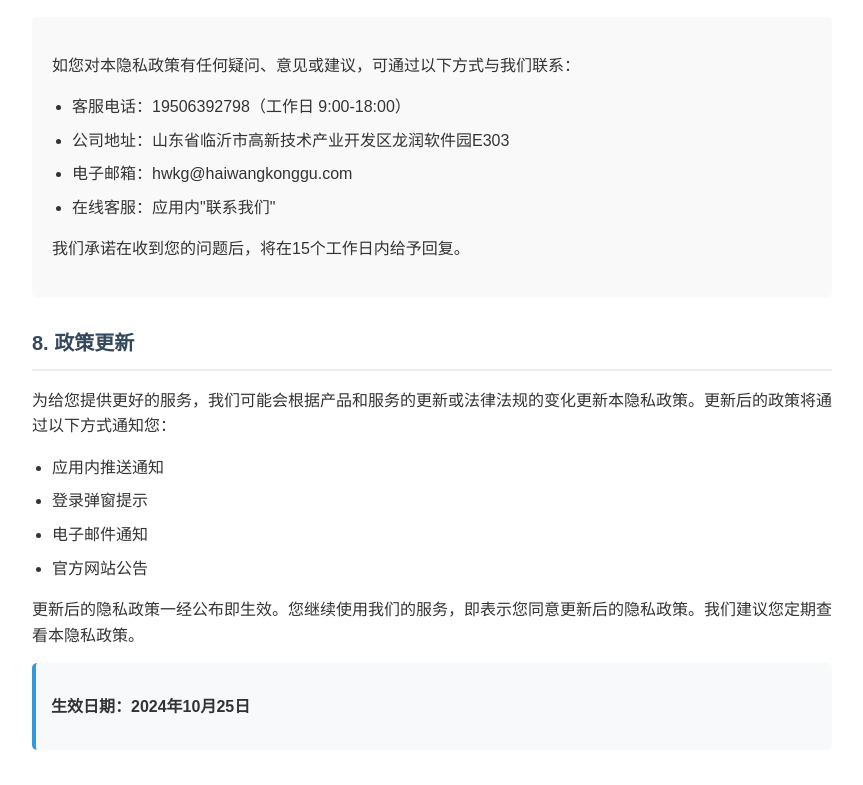
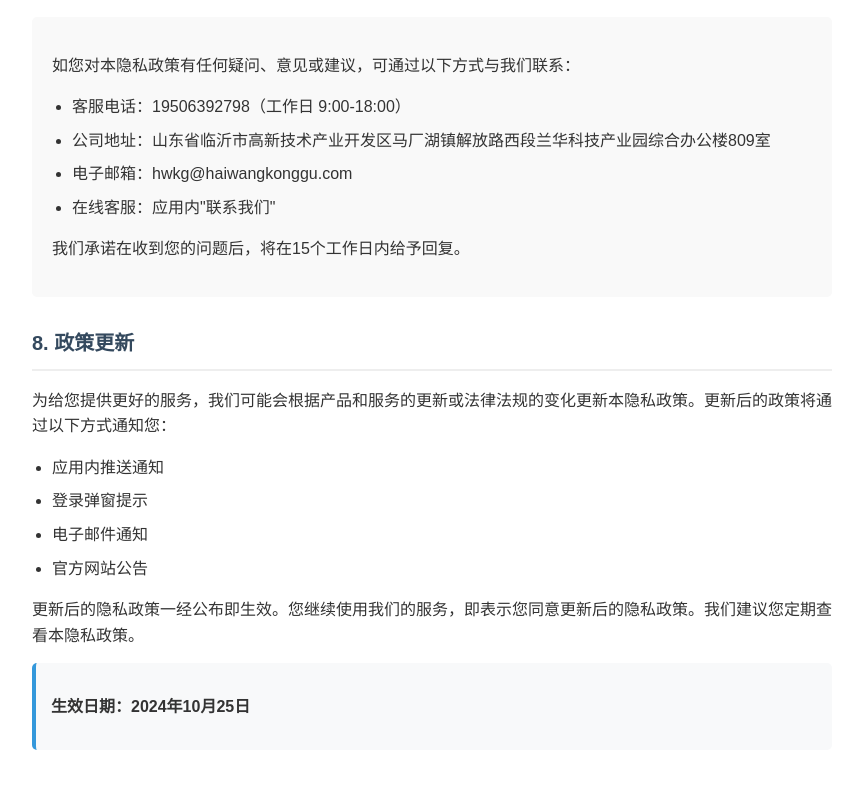
Before and after one commit to sy422591720/hwsecrecy, a plain HTML site: page index.html in a window 1280 px wide. Shown: the part 5272-6057 px from the top of the page, without its empty margins (208-1071 px from the left). Drawn offline with Linux system fonts and the light colour scheme.

Commit message:
Update index.html

```diff
--- a/index.html
+++ b/index.html
@@ -359,7 +359,7 @@
         <p>如您对本隐私政策有任何疑问、意见或建议，可通过以下方式与我们联系：</p>
         <ul>
             <li>客服电话：19506392798（工作日 9:00-18:00）</li>
-            <li>公司地址：山东省临沂市高新技术产业开发区龙润软件园E303</li>
+            <li>公司地址：山东省临沂市高新技术产业开发区马厂湖镇解放路西段兰华科技产业园综合办公楼809室</li>
             <li>电子邮箱：hwkg@haiwangkonggu.com</li>
             <li>在线客服：应用内"联系我们"</li>
         </ul>
```
